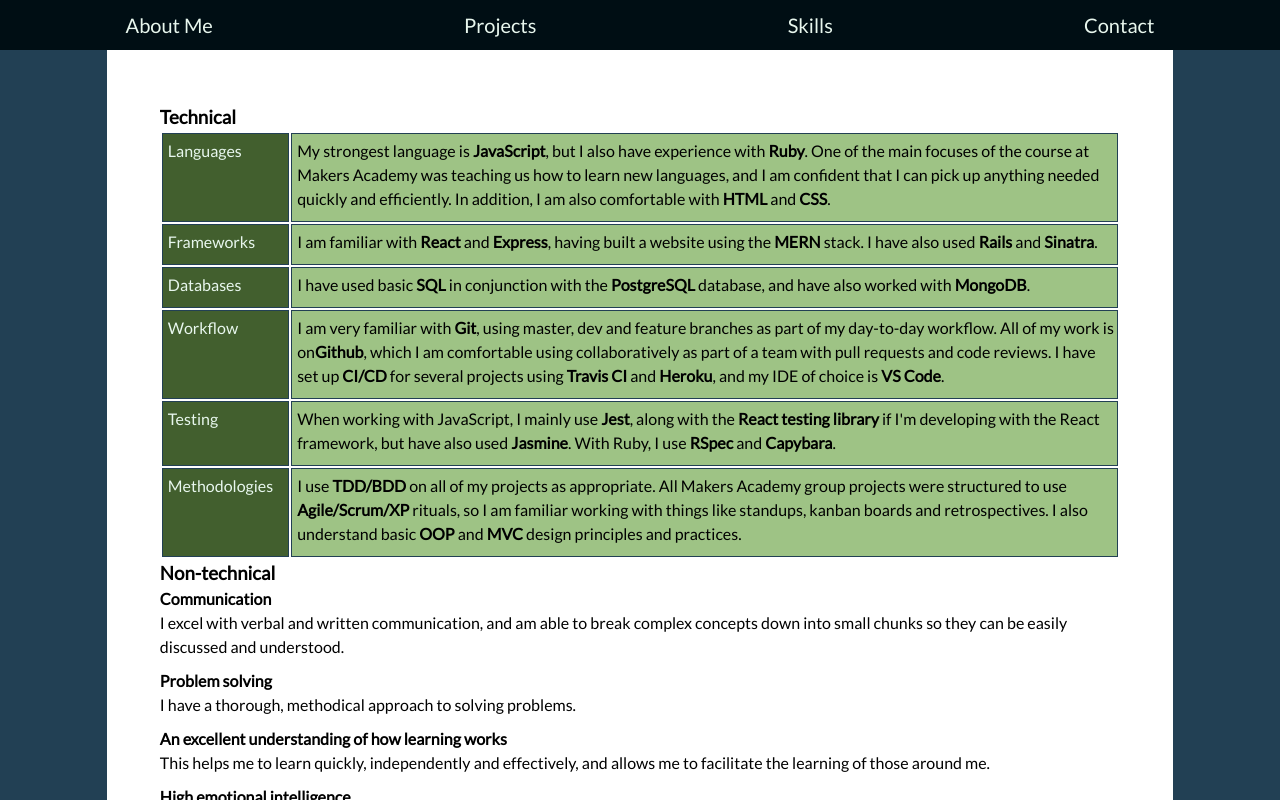
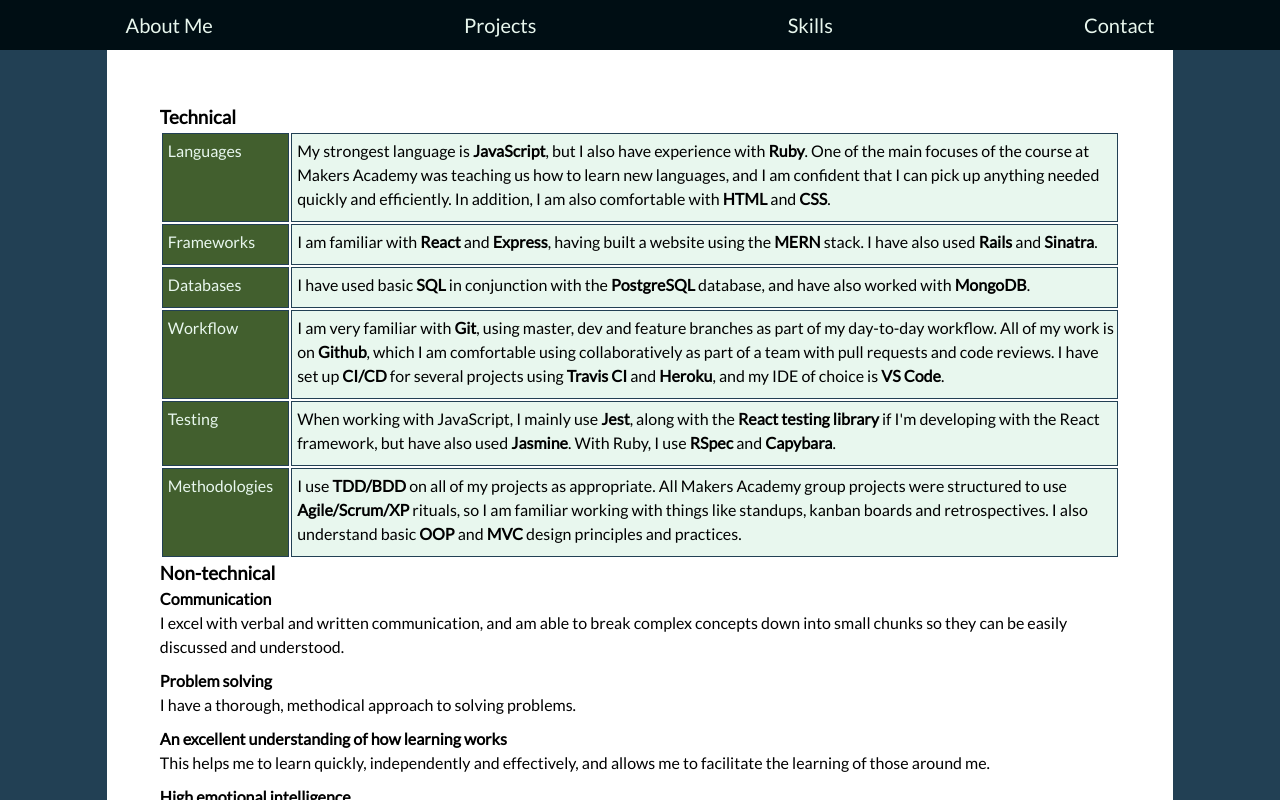
Before and after one commit to PhilipVigus/dev-portfolio, a React (Create React App) app: page /skills in a window 1280 px wide. Shown: the top 800 px of the page. Built offline with nearby package versions, Linux system fonts and the light colour scheme.

Commit message:
Fix overly dark table background colour

```diff
--- a/src/components/skills.css
+++ b/src/components/skills.css
@@ -8,7 +8,7 @@
 }
 
 .tech-skills-description {
-  background-color: var(--highlight-colour);
+  background-color: var(--lightest-shade);
   padding-left: 5px;
   padding-top: 5px;
 }
--- a/src/components/skills.jsx
+++ b/src/components/skills.jsx
@@ -40,8 +40,7 @@
             <td className="tech-skills-description">
               I am very familiar with <strong>Git</strong>, using master, dev
               and feature branches as part of my day-to-day workflow. All of my
-              work is on
-              <strong>Github</strong>, which I am comfortable using
+              work is on <strong>Github</strong>, which I am comfortable using
               collaboratively as part of a team with pull requests and code
               reviews. I have set up <strong>CI/CD</strong> for several projects
               using <strong>Travis CI</strong> and <strong>Heroku</strong>, and
```
